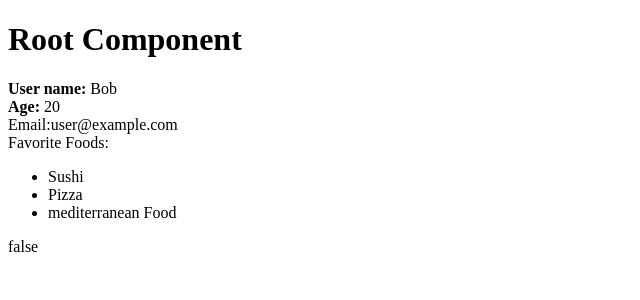
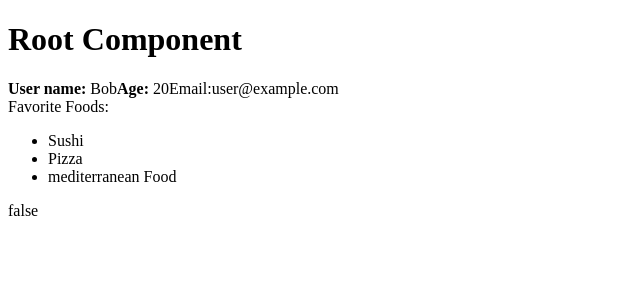
Before and after one commit to bqfan/react-tutorial, a React (Vite) app: page / in a window 1280 px wide. Shown: the top 300 px of the page, without its empty margins (0-640 px from the left). Built offline with nearby package versions, Linux system fonts and the light colour scheme.

Commit message:
hildren Components and Frangments.

```diff
--- a/src/components/UserProfile.jsx
+++ b/src/components/UserProfile.jsx
@@ -6,16 +6,16 @@ export function UserProfile(props) {
     console.log(props)
     // props.callMe();
     return(
-        <div>
+        <>
             <UserUsername username={props.username} />
             <b>Age: </b><span>{props.age}</span>
-            <div>
+            <>
                 <span>Email:</span>
                 <span>user@example.com</span>
-            </div>
-            <UserFavoriteFoods />
+                <UserFavoriteFoods />
+            </>
             {String(props.isLoggedIn)}
-        </div>
+        </>
     );
 }
 
--- a/src/components/UserUsername.jsx
+++ b/src/components/UserUsername.jsx
@@ -1,6 +1,8 @@
+import React from "react"
+
 export function UserUsername(props) {
-    return <div>
+    return <> {/*<React.Fragment>*/}
         <b>User name: </b>
         <span>{props.username}</span>
-    </div>
+        </> /*</React.Fragment> */
 }
```
